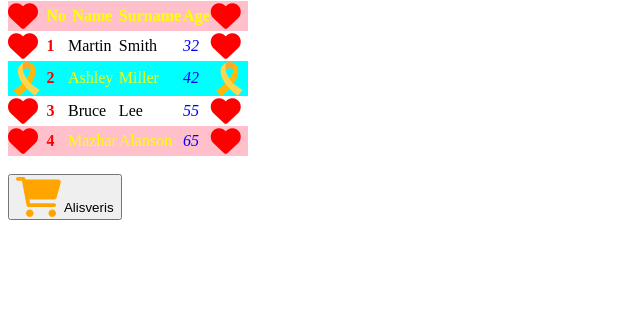
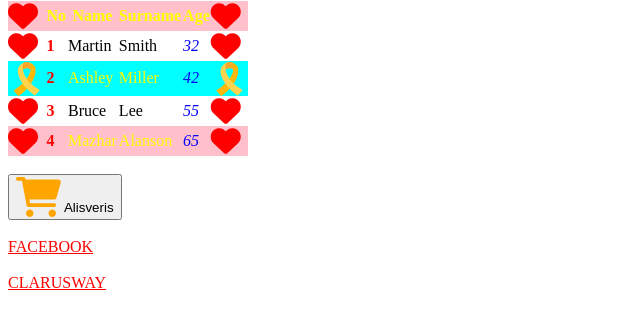
Before and after one commit to HilalVildan/HTML-CSS, a plain HTML site: page Sessions/05-session-list-ölcüler-pseudo/pseudo.html in a window 1280 px wide. Shown: the part 79-408 px from the top of the page, without its empty margins (0-640 px from the left). Drawn offline with Linux system fonts and the light colour scheme.

Commit message:
link update

```diff
--- a/Sessions/05-session-list-ölcüler-pseudo/css/pseudo.css
+++ b/Sessions/05-session-list-ölcüler-pseudo/css/pseudo.css
@@ -23,7 +23,7 @@ table {
 }
 
 .liste tr:nth-child(3)::after,
-.liste tr:nth-child(3)::before{
+.liste tr:nth-child(3)::before {
   font-family: "Font Awesome 5 Free";
   font-weight: 900;
   content: "🎗️";
@@ -31,23 +31,40 @@ table {
 }
 
 .liste tr::before,
-.liste tr::after{
+.liste tr::after {
   font-family: "Font Awesome 5 Free";
   font-weight: 900;
-    content:"💛";
-    color:red;
+  content: "💛";
+  color: red;
   font-size: 30px;
 }
 
-td:hover{
+td:hover {
   background-color: lightgreen;
 }
 
-tr:hover{
+tr:hover {
   background-color: gray;
 }
 
-.fa-cart-shopping{
-    color:orange;
+.fa-cart-shopping {
+  color: orange;
   font-size: 40px;
 }
+
+a {
+  color: red;
+}
+
+a:visited {
+  color: orange;
+}
+
+a:active {
+  color: cyan;
+}
+
+a:hover{
+  font-size: 50px;
+  background-color: salmon;
+}
--- a/Sessions/05-session-list-ölcüler-pseudo/pseudo.html
+++ b/Sessions/05-session-list-ölcüler-pseudo/pseudo.html
@@ -50,5 +50,12 @@
     <br />
 
     <button><i class="fa-solid fa-cart-shopping"></i> Alisveris</button>
+    <br /><br />
+    <a class="birinci" href="https://www.facebook.com/" target="_blank"
+      >FACEBOOK</a
+    ><br /><br />
+    <a class="ikinci" href="https://www.clarusway.com/" target="_blank"
+      >CLARUSWAY</a
+    >
   </body>
 </html>
```
Lines whose indentation alone changed are shown as unchanged.
